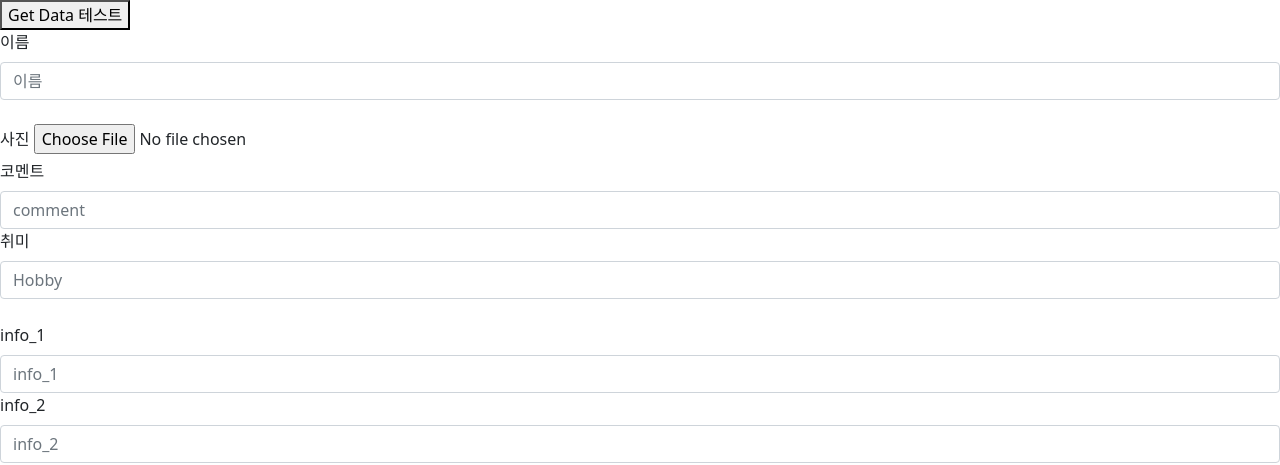
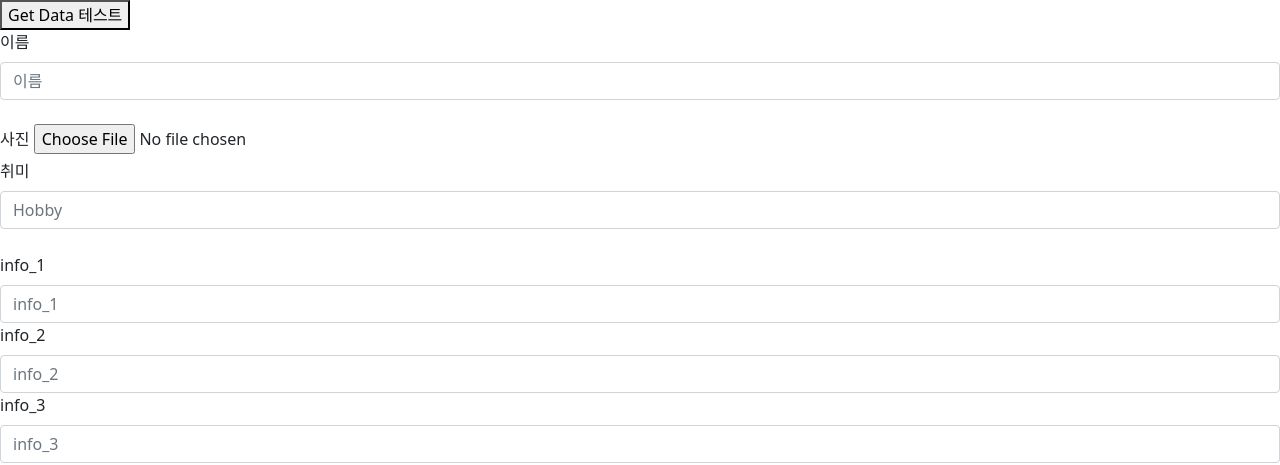
Before and after one commit to kmy9810/Project_2--, a Flask app: page /detail in a window 1280 px wide. Shown: the top 465 px of the page. Run offline with Flask 2, Linux system fonts and the light colour scheme; data that the repository does not hold is empty.

Commit message:
테스트 커밋

```diff
--- a/app.py
+++ b/app.py
@@ -3,7 +3,8 @@ from pymongo import MongoClient
 from flask import Flask, render_template, request, jsonify, app, session, redirect, url_for, escape
 from werkzeug.utils import secure_filename
 import bcrypt as bc # 암호화 패키지
-client = MongoClient('mongodb+srv://sparta:test@cluster0.o2mnh48.mongodb.net/?retryWrites=true&w=majority')
+client = MongoClient("mongodb+srv://sparta:test@cluster0.280f8z1.mongodb.net/?retryWrites=true&w=majority")
+#client = MongoClient('mongodb+srv://sparta:test@cluster0.o2mnh48.mongodb.net/?retryWrites=true&w=majority')
 db = client.dbsparta
 
 app = Flask(__name__)
@@ -112,12 +113,11 @@ def submit():
 #         return jsonify({'msg': '어서오세요 %s 님^ㅇ^' %escape(session['id_give'])})
 #     return render_template('base.html') #세션 보내버리기
 
-
-@app.route('/member')
-def member():
+# 박지홍
+@app.route('/member/<name>')
+def member(name):
     return render_template('member.html')
 
-# 박지홍
 @app.route('/detail')  # 메인페이지
 def detail():
     return render_template('insertTest.html')
@@ -136,7 +136,6 @@ def getlist():
 def create():
     name = request.form['name_give']
     img = request.form['img_give']
-    comment = request.form['comment_give']
     hobby = request.form['hobby_give']
     info_1 = request.form['info_1_give']
     info_2 = request.form['info_2_give']
@@ -145,7 +144,6 @@ def create():
     doc = {
         'name': name,
         'img': img,
-        'comment': comment,
         'hobby': hobby,
         'info_1': info_1,
         'info_2': info_2,
--- a/static/js/Park.js
+++ b/static/js/Park.js
@@ -4,12 +4,11 @@
   반환값 : x
   사용처 : 윈도우 페이지에서 값을 받아와 데이터베이스에 데이터를 넣는 용도.
 */
-const img_path = "static/img/"
+const img_path = "../static/img/"
 function postData() {
     tmp = window.document.querySelector("#file").files[0]
     img = tmp.name
-    name1 = window.document.getElementById("name").value
-    comment = window.document.getElementById("comment").value
+    name_1 = window.document.getElementById("name_1").value
     hobby = window.document.getElementById("hobby").value
     info_1 = window.document.getElementById("info_1").value
     info_2 = window.document.getElementById("info_2").value
@@ -20,9 +19,8 @@ function postData() {
             type: 'POST',
             url: '/create',
             data: {
-                'name_give': name1,
+                'name_give': name_1,
                 'img_give': img,
-                'comment_give': comment,
                 'hobby_give': hobby,
                 'info_1_give': info_1,
                 'info_2_give': info_2,
@@ -121,12 +119,11 @@ function selfClose() {
 }
 
 
-function setData(data) {
-  if(window.document.getElementById("name_1"))
-    window.document.getElementById("name_1").value = data[0].name,
-  window.document.getElementById("img_path").src = img_path+data[0].img,
-  console.log("check : ", window.document.getElementById("img_path").src),
-  window.document.getElementById("comment").value = data[0].comment,
+function setData(data, testId) {
+  window.document.getElementById("name_1").value = testId
+  if (data[0].img) {
+    window.document.getElementById("img_path").src = img_path + data[0].img
+  }
   window.document.getElementById("hobby").value = data[0].hobby,
   window.document.getElementById("info_1").value = data[0].info_1,
   window.document.getElementById("info_2").value = data[0].info_2,
@@ -136,13 +133,12 @@ function setData(data) {
 
 
 function datauppand(data) {
-  console.log("DATA test : ", data[0].name)
+  if (data[0]) {
     _name = data[0].name
     _img = img_path + data[0].img
-  _comment = data[0].comment
     _hobby = data[0].hobby
     _info_1 = data[0].info_1
-  _info_2 =  data[0].info_2
+    _info_2 = data[0].info_2
     _info_3 = data[0].info_3
     _info_4 = data[0].info_4
     let temp_html = `
@@ -150,10 +146,6 @@ function datauppand(data) {
   <div id="testData">
       <label>이미지 테스트</label>
       <img src="${_img}" id="img_path" />
-  </div>
-  <div>
-      <label>코멘트 테스트</label>
-      <div id="comment">${_comment}</div>
   </div>
   <div>
       <label>취미 테스트</label>
@@ -178,3 +170,4 @@ function datauppand(data) {
   `
     return temp_html
   }
+}
--- a/static/js/member.js
+++ b/static/js/member.js
@@ -6,7 +6,8 @@ var state = [0, 0, 0] // 각 입력 박스들의 열림/닫힘 상태
 
 function save_comment() {
         let name = $('#name').val()
-        let comment = $('#comment').val()
+    let comment = $('#comment').val()
+        console.log("name : ", comment)
         let a = $('#me').text()
         if (comment.trim() =='' || name.trim()==''){
             alert("내용과 작성자이름을 입력해주세요")
--- a/static/js/nav.js
+++ b/static/js/nav.js
@@ -57,7 +57,7 @@ function member(a) {
 
             alert(response["msg"])
             console.log(response['result'])
-            window.location.href = "/member/"
+            window.location.href = "/member/"+member
         }
     });
 
--- a/templates/insertTest.html
+++ b/templates/insertTest.html
@@ -11,15 +11,12 @@
         testId에 이페이지가 열리전에 가지고있는 name 값을 받아와서 전달해주면
         해당 데이터가 있으면 수정데이터로 없으면 생성데이터로 판단.
     */
-    let testId = '테스트'
   window.onload = function () {
-    let data = getIdData(testId)
-    if(data == 0){
-        console.log("OK")
-    }
-    else{
-        setData(data)
-        console.log("NOt")
+    let url = decodeURI(opener.document.URL.split('/')[4])
+
+    let data = getIdData(url)
+    if(data != 0){
+        setData(data, url)
     }
   }
 </script>
@@ -30,12 +27,10 @@
     </div>
         <div class="contaier-sm">
             <label for="name_1" class="form-label">이름</label>
-            <input type="text" class="form-control" id="name" placeholder="이름"><br>
+            <input type="text" class="form-control" id="name_1" placeholder="이름"><br>
             <label for="img" class="form-label">사진</label>
-            <input type = "file" name = "file" id="file" onchange="test1()"/>
+            <input type = "file" name = "file" id="file"/>
             <div><img src="" id="img_path"/></div>
-            <label for="comment" class="form-label">코멘트</label>
-            <input type="text" class="form-control" id="comment" placeholder="comment">
             <label for="hobby" class="form-label">취미</label>
             <input type="text" class="form-control" id="hobby" placeholder="Hobby"><br>
             <label for="info_1" class="form-label">info_1</label>
```
Also changed, not shown: templates/member.html (+5 -2 lines), static/img/test2.jpg (added). Lines whose indentation alone changed are shown as unchanged.
